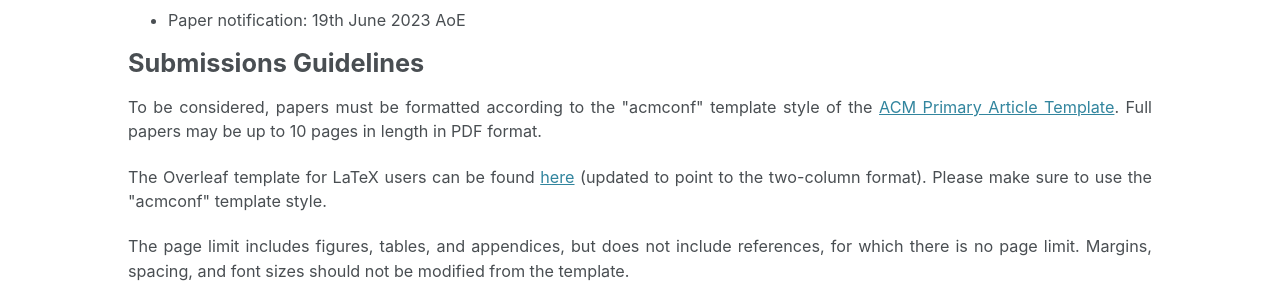
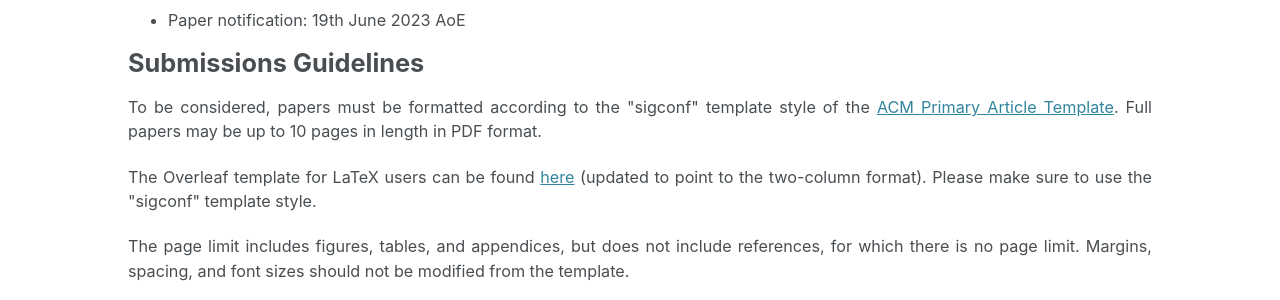
Before and after one commit to eurompi23/eurompi23.github.io, a Jekyll site: the page built from _pages/call.md, in a window 1280 px wide and 900 px high, scrolled down 1506 px. Shown: the part 293-593 px from the top of the window. Built offline with Jekyll 4.4.1, drawn with Linux system fonts in a browser that asks for light colours; cached includes are drawn as plain includes.

Commit message:
format update

```diff
--- a/_pages/call.md
+++ b/_pages/call.md
@@ -61,9 +61,9 @@ permalink: call
 
 <h1>Submissions Guidelines</h1>
 
-<p> To be considered, papers must be formatted according to the "acmconf" template style of the <a href="https://www.acm.org/publications/proceedings-template">ACM Primary Article Template</a>. Full papers may be up to 10 pages in length in PDF format.</p>
+<p> To be considered, papers must be formatted according to the "sigconf" template style of the <a href="https://www.acm.org/publications/proceedings-template">ACM Primary Article Template</a>. Full papers may be up to 10 pages in length in PDF format.</p>
 
-<p>The Overleaf template for LaTeX users can be found <a href="https://www.overleaf.com/latex/templates/association-for-computing-machinery-acm-sig-proceedings-template/bmvfhcdnxfty">here</a> (updated to point to the two-column format). Please make sure to use the "acmconf" template style.</p>
+<p>The Overleaf template for LaTeX users can be found <a href="https://www.overleaf.com/latex/templates/association-for-computing-machinery-acm-sig-proceedings-template/bmvfhcdnxfty">here</a> (updated to point to the two-column format). Please make sure to use the "sigconf" template style.</p>
 <p>The page limit includes figures, tables, and appendices, but does not include references, for which there is no page limit. Margins, spacing, and font sizes should not be modified from the template.</p>
 
 Authors should submit their work through the <a href="https://easychair.org/conferences/?conf=eurompi23">EuroMPI 2023</a> Submission Site at easychair.
```
Also changed, not shown: _pages/posters.md (+1 -1 lines).
